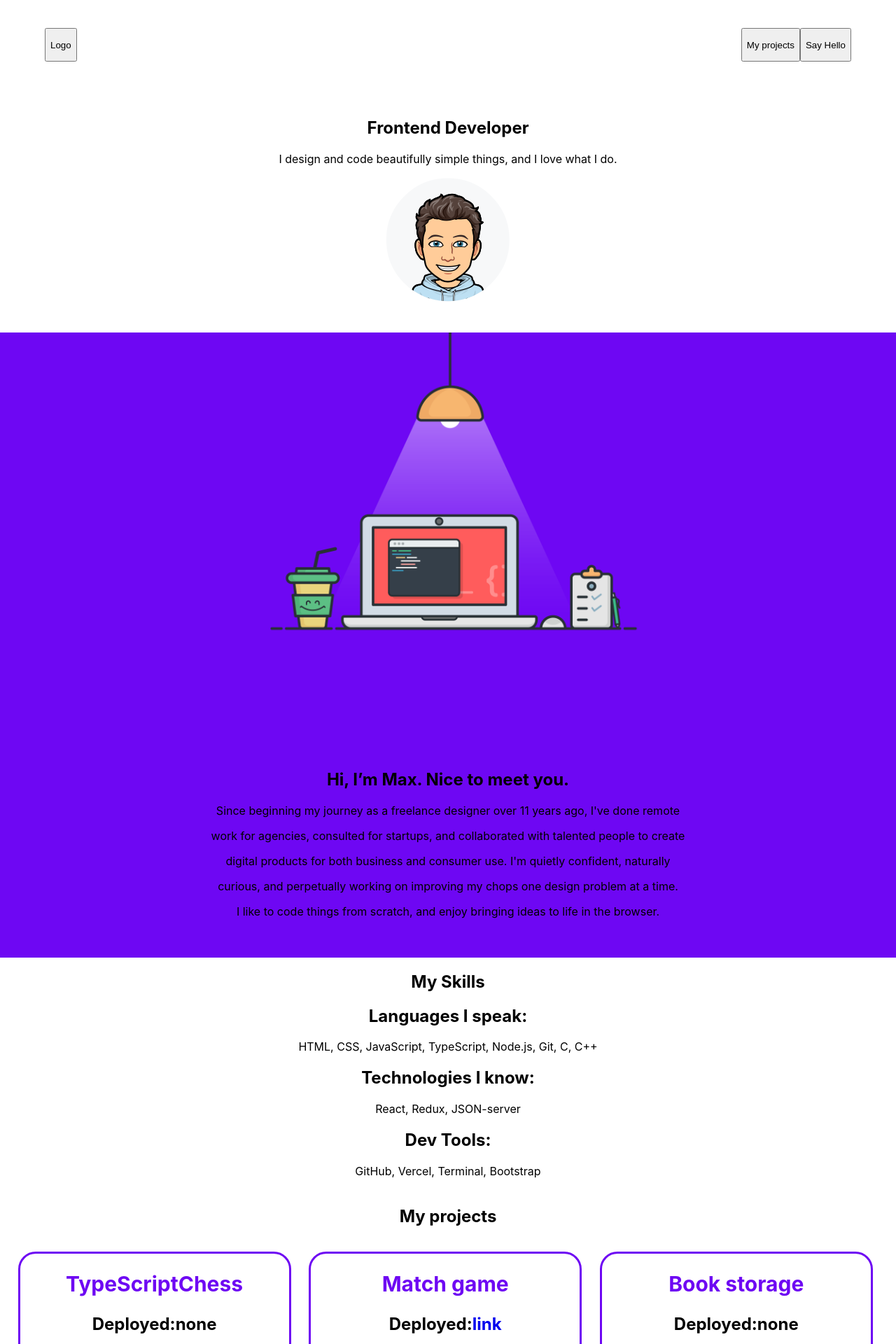
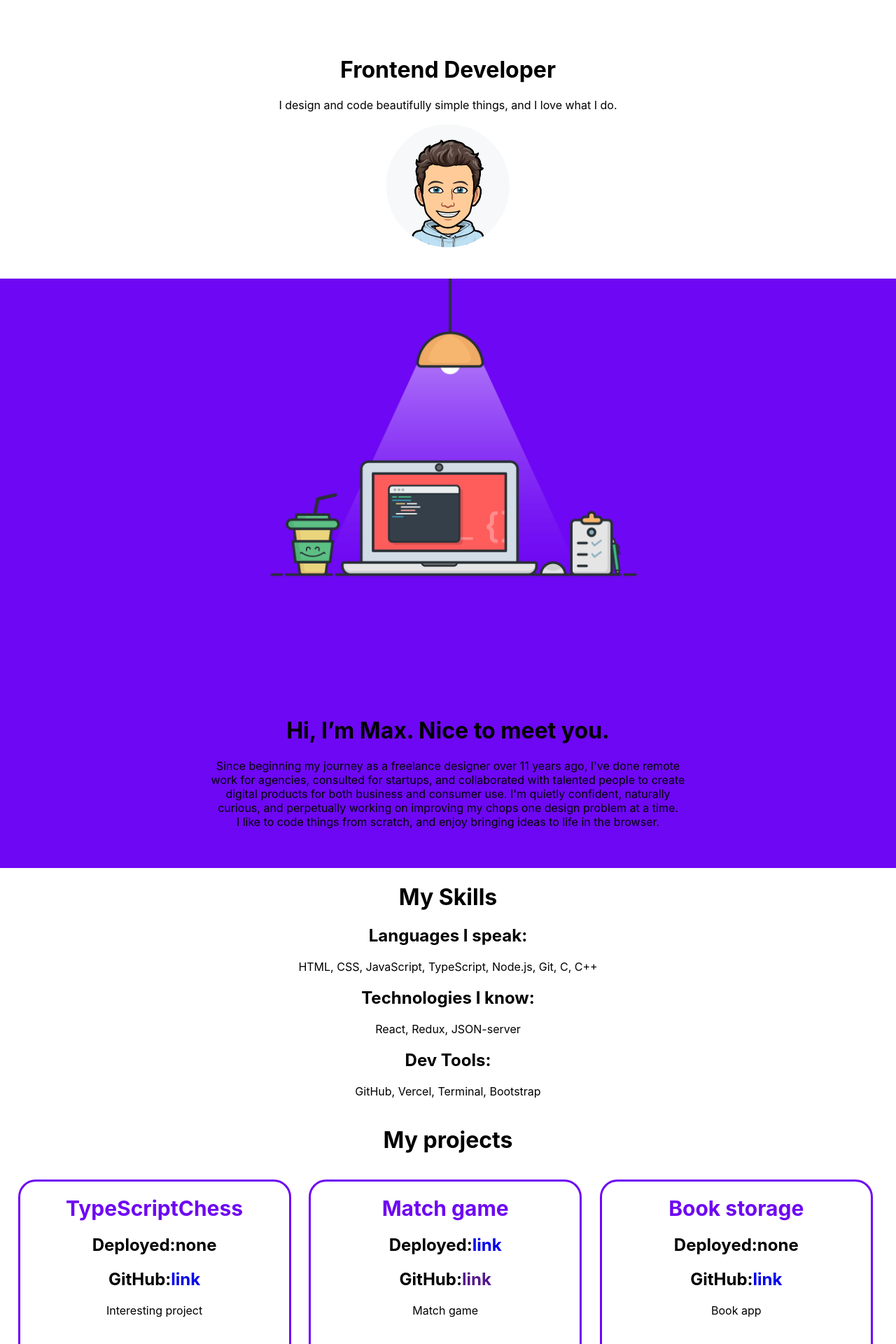
Before and after one commit to Kabadzh0b/portfolio, a React (Create React App) app: page / in a window 1280 px wide. Shown: the top 1920 px of the page at 70% size. Built offline with nearby package versions, Linux system fonts and the light colour scheme.

Commit message:
decomposition

```diff
--- a/src/App.tsx
+++ b/src/App.tsx
@@ -1,56 +1,18 @@
 import React from 'react';
 import './App.css';
 // @ts-ignore
-import avatar from './images/avatar.png';
-// @ts-ignore
-import art from './images/gummy-coding.png';
-import Project from "./components/Project/Project";
+import Skills from "./components/Skills/Skills";
+import Projects from "./components/Projects/Projects";
+import Introduction from "./components/introduction/Introduction";
+import Information from "./components/Information/Information";
+
 function App() {
     return (
         <div className="App">
-            <div className="NavBar">
-                <button className="NavBarItem">Logo</button>
-                <div className="NavBarMenu">
-                    <button className="NavBarItem">My projects</button>
-                    <button className="NavBarItem">Say Hello</button>
-                </div>
-            </div>
-            <section className="Hero">
-                <div className="HeroHeader">
-                    <h1>Frontend Developer</h1>
-                    <p>I design and code beautifully simple things, and I love what I do.</p>
-                </div>
-                <img src={avatar} alt="my avatar"/>
-            </section>
-            <section className="BackGroundDarkBlue MarginTop5 PaddingBot5">
-                <img className="Art" src={art} alt="cute art"/>
-                <h1>Hi, I’m Max. Nice to meet you.</h1>
-                <p>Since beginning my journey as a freelance designer over 11 years ago, I've done remote</p>
-                <p>work for agencies, consulted for startups, and collaborated with talented people to create</p>
-                <p>digital products for both business and consumer use. I'm quietly confident, naturally</p>
-                <p>curious, and perpetually working on improving my chops one design problem at a time.</p>
-                <p>I like to code things from scratch, and enjoy bringing ideas to life in the browser.</p>
-            </section>
-            <section>
-                <h1>My Skills</h1>
-                <h2>Languages I speak:</h2>
-                <p>HTML, CSS, JavaScript, TypeScript, Node.js, Git, C, C++ </p>
-                <h2>Technologies I know:</h2>
-                <p>React, Redux, JSON-server</p>
-                <h2>Dev Tools:</h2>
-                <p>GitHub, Vercel, Terminal, Bootstrap</p>
-            </section>
-            <section className="MarginTop5">
-                <h1>My projects</h1>
-                <div className="InLineFlexWrap SpaceBetween">
-                    <Project name={"TypeScriptChess"} deployedLink={""} gitHubLink={"https://github.com/Kabadzh0b/TypeScriptChess"} description={"Interesting project"}/>
-                    <Project name={"Match game"} deployedLink={"https://stormotion-internship-js-test-task-moa3.vercel.app/"} gitHubLink={""} description={"Match game"}/>
-                    <Project name={"Book storage"} deployedLink={""} gitHubLink={"https://github.com/Kabadzh0b/Book-storage"} description={"Book app"}/>
-                    <Project name={"Book storage"} deployedLink={""} gitHubLink={"https://github.com/Kabadzh0b/Book-storage"} description={"Book app"}/>
-                    <Project name={"Book storage"} deployedLink={""} gitHubLink={"https://github.com/Kabadzh0b/Book-storage"} description={"Book app"}/>
-
-                </div>
-            </section>
+            <Introduction/>
+            <Information/>
+            <Skills/>
+            <Projects/>
         </div>
     );
 }
--- /dev/null
+++ b/src/components/Information/Information.tsx
@@ -0,0 +1,19 @@
+// @ts-ignore
+import art from "../../images/gummy-coding.png";
+import React from "react";
+
+const Information = () => {
+    return (
+        <div className="BackGroundDarkBlue MarginTop5 PaddingBot5">
+            <img className="Art" src={art} alt="cute art"/>
+            <h1>Hi, I’m Max. Nice to meet you.</h1>
+            <p>Since beginning my journey as a freelance designer over 11 years ago, I've done remote<br/>
+                work for agencies, consulted for startups, and collaborated with talented people to create<br/>
+                digital products for both business and consumer use. I'm quietly confident, naturally<br/>
+                curious, and perpetually working on improving my chops one design problem at a time.<br/>
+                I like to code things from scratch, and enjoy bringing ideas to life in the browser.</p>
+        </div>
+    )
+}
+
+export default Information;
--- a/src/components/Project/Project.tsx
+++ b/src/components/Projects/Project/Project.tsx
@@ -1,4 +1,4 @@
-import {ProjectProps} from "../../types/ProjectProps";
+import {ProjectProps} from "../../../types/ProjectProps";
 import './Project.css'
 
 const Project = ({name, deployedLink, gitHubLink, description}: ProjectProps) => {
--- /dev/null
+++ b/src/components/Projects/Projects.tsx
@@ -0,0 +1,26 @@
+import Project from "./Project/Project";
+import React from "react";
+
+const Projects = () => {
+    return (
+        <div className="MarginTop5">
+            <h1>My projects</h1>
+            <div className="InLineFlexWrap SpaceBetween">
+                <Project name={"TypeScriptChess"} deployedLink={""}
+                         gitHubLink={"https://github.com/Kabadzh0b/TypeScriptChess"}
+                         description={"Interesting project"}/>
+                <Project name={"Match game"}
+                         deployedLink={"https://stormotion-internship-js-test-task-moa3.vercel.app/"} gitHubLink={""}
+                         description={"Match game"}/>
+                <Project name={"Book storage"} deployedLink={""}
+                         gitHubLink={"https://github.com/Kabadzh0b/Book-storage"} description={"Book app"}/>
+                <Project name={"Book storage"} deployedLink={""}
+                         gitHubLink={"https://github.com/Kabadzh0b/Book-storage"} description={"Book app"}/>
+                <Project name={"Book storage"} deployedLink={""}
+                         gitHubLink={"https://github.com/Kabadzh0b/Book-storage"} description={"Book app"}/>
+            </div>
+        </div>
+    )
+}
+
+export default Projects;
--- /dev/null
+++ b/src/components/Skills/DevTools/DevTools.tsx
@@ -0,0 +1,11 @@
+import React from "react";
+
+const DevTools = () => {
+    return (
+        <div>
+            <h2>Dev Tools:</h2>
+            <p>GitHub, Vercel, Terminal, Bootstrap</p>
+        </div>
+    )
+}
+export default DevTools;
--- /dev/null
+++ b/src/components/Skills/Languages/Languages.tsx
@@ -0,0 +1,11 @@
+import React from "react";
+
+const Languages = () => {
+    return(
+        <div>
+            <h2>Languages I speak:</h2>
+            <p>HTML, CSS, JavaScript, TypeScript, Node.js, Git, C, C++ </p>
+        </div>
+    )
+}
+export default Languages;
--- /dev/null
+++ b/src/components/Skills/Skills.tsx
@@ -0,0 +1,16 @@
+import React from "react";
+import Languages from "./Languages/Languages";
+import Technologies from "./Technologies/Technologies";
+import DevTools from "./DevTools/DevTools";
+
+const Skills = () => {
+    return(
+        <div>
+            <h1>My Skills</h1>
+            <Languages/>
+            <Technologies/>
+            <DevTools/>
+        </div>
+    )
+}
+export default Skills;
--- /dev/null
+++ b/src/components/Skills/Technologies/Technologies.tsx
@@ -0,0 +1,11 @@
+import React from "react";
+
+const Technologies = () => {
+    return(
+        <div>
+            <h2>Technologies I know:</h2>
+            <p>React, Redux, JSON-server</p>
+        </div>
+    )
+}
+export default Technologies;
--- /dev/null
+++ b/src/components/introduction/Introduction.tsx
@@ -0,0 +1,16 @@
+// @ts-ignore
+import avatar from '../../images/avatar.png';
+
+const Introduction = () => {
+    return (
+        <div className="Hero">
+            <div className="HeroHeader">
+                <h1>Frontend Developer</h1>
+                <p>I design and code beautifully simple things, and I love what I do.</p>
+            </div>
+            <img src={avatar} alt="my avatar"/>
+        </div>
+    )
+}
+
+export default Introduction;
```
Also changed, not shown: src/components/Projects/Project/Project.css (renamed from src/components/Project/Project.css).
